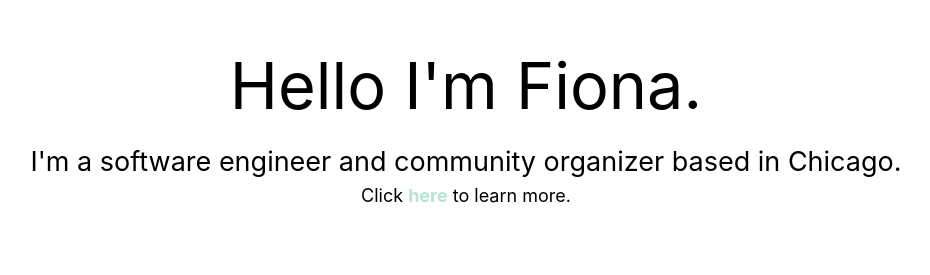
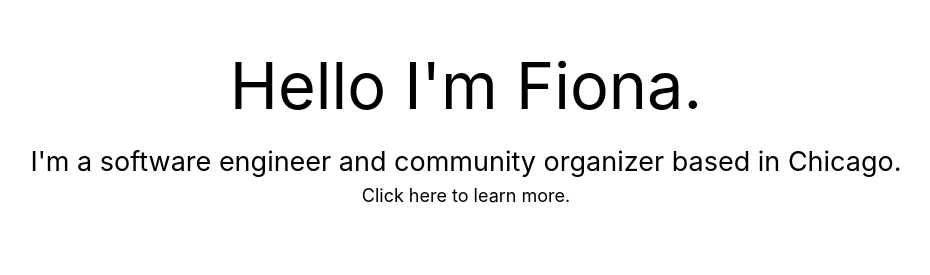
Before and after one commit to fionatagious/fiona.works, a Next.js app: page / in a window 1280 px wide. Shown: the part 193-468 px from the top of the page, without its empty margins (174-1104 px from the left). Built offline with nearby package versions, Linux system fonts and the light colour scheme.

Commit message:
email address href styles

```diff
--- a/pages/resume/overview.js
+++ b/pages/resume/overview.js
@@ -12,7 +12,7 @@ export default function Overview() {
           👋🏽&nbsp;&nbsp;I&apos;m a collaborative and committed full-stack software engineer passionate about using my skills to to equip organizations with the technology they need to better serve their communities. My work experiences span non-profits, government consulting firms, and mid- to late-stage startups.
         </Typography>
         <Typography className={utils.descriptionText}>
-          📫&nbsp;&nbsp;I&apos;m excited to collaborate on civic tech and sustainability. Write to me at <a href="mailto: fionatang@alum.berkeley.edu">fionatang@alum.berkeley.edu</a>.
+          📫&nbsp;&nbsp;I&apos;m excited to collaborate on civic tech and sustainability. Write to me at <a href="mailto: fionatang@alum.berkeley.edu" className={utils.email}>fionatang@alum.berkeley.edu</a>.
         </Typography>
       </CardContent>
     </Card>
--- a/styles/global.css
+++ b/styles/global.css
@@ -16,12 +16,6 @@ body {
   box-sizing: border-box;
 }
 
-a {
-  color: #b5e4d5;
-  text-decoration: none;
-  font-weight: bold;
-}
-
 a:hover {
   color: white;
   text-decoration: none;
--- a/styles/utils.module.css
+++ b/styles/utils.module.css
@@ -1,3 +1,9 @@
+.email {
+  color: #b5e4d5;
+  text-decoration: none;
+  font-weight: bold;
+}
+
 .heading2Xl {
   font-size: 2.5rem;
   line-height: 1.2;
```
